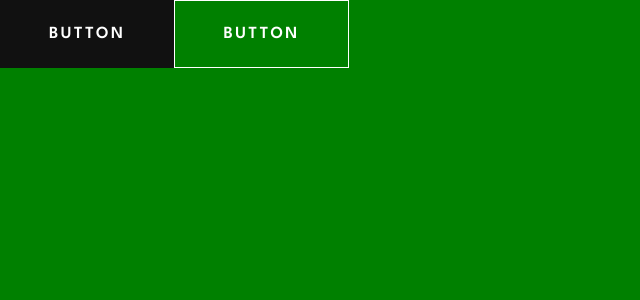
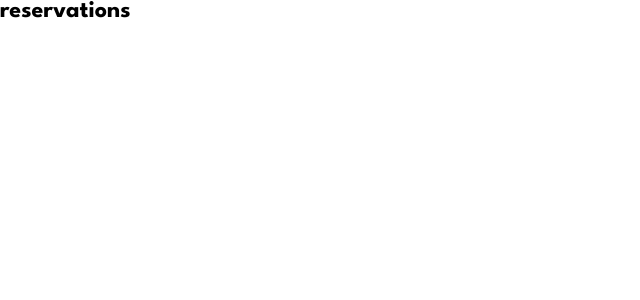
Before and after one commit to EdwinSch/react-dine-restaurant, a React (Vite) app: page /reservation in a window 1280 px wide. Shown: the top 300 px of the page, without its empty margins (0-640 px from the left). Built offline with nearby package versions, Linux system fonts and the light colour scheme.

Commit message:
setup: router dom + pages

```diff
--- a/package.json
+++ b/package.json
@@ -11,7 +11,8 @@
   },
   "dependencies": {
     "react": "^18.2.0",
-    "react-dom": "^18.2.0"
+    "react-dom": "^18.2.0",
+    "react-router-dom": "^6.16.0"
   },
   "devDependencies": {
     "@types/react": "^18.2.15",
--- a/src/App.jsx
+++ b/src/App.jsx
@@ -1,12 +1,20 @@
-import Button from "./components/Button/Button";
+import { RouterProvider, createBrowserRouter } from "react-router-dom";
+
+import { Homepage, ReservationPage } from "./pages";
+
+const router = createBrowserRouter([
+  {
+    path: "/",
+    element: <Homepage />,
+  },
+  {
+    path: "/reservation",
+    element: <ReservationPage />,
+  },
+]);
 
 function App() {
-  return (
-    <>
-      <Button variant="btn-dark" label="button" type="button" />
-      <Button variant="btn-light" label="button" type="button" />
-    </>
-  );
+  return <RouterProvider router={router} />;
 }
 
 export default App;
--- /dev/null
+++ b/src/pages/Homepage.jsx
@@ -0,0 +1,5 @@
+const Homepage = () => {
+  return <h2>Homepage</h2>;
+};
+
+export default Homepage;
--- /dev/null
+++ b/src/pages/ReservationPage.jsx
@@ -0,0 +1,5 @@
+const ReservationPage = () => {
+  return <h2>reservations</h2>;
+};
+
+export default ReservationPage;
--- /dev/null
+++ b/src/pages/index.js
@@ -0,0 +1,2 @@
+export { default as Homepage } from "./Homepage";
+export { default as ReservationPage } from "./ReservationPage";
--- a/src/styles/index.css
+++ b/src/styles/index.css
@@ -40,7 +40,6 @@ ul {
 body {
   font-family: var(--font);
   min-height: 100vh;
-  background-color: green;
 }
 
 /* Typography */
```
Also changed, not shown: 1 other file (tests, documents, lock files or other folders).
